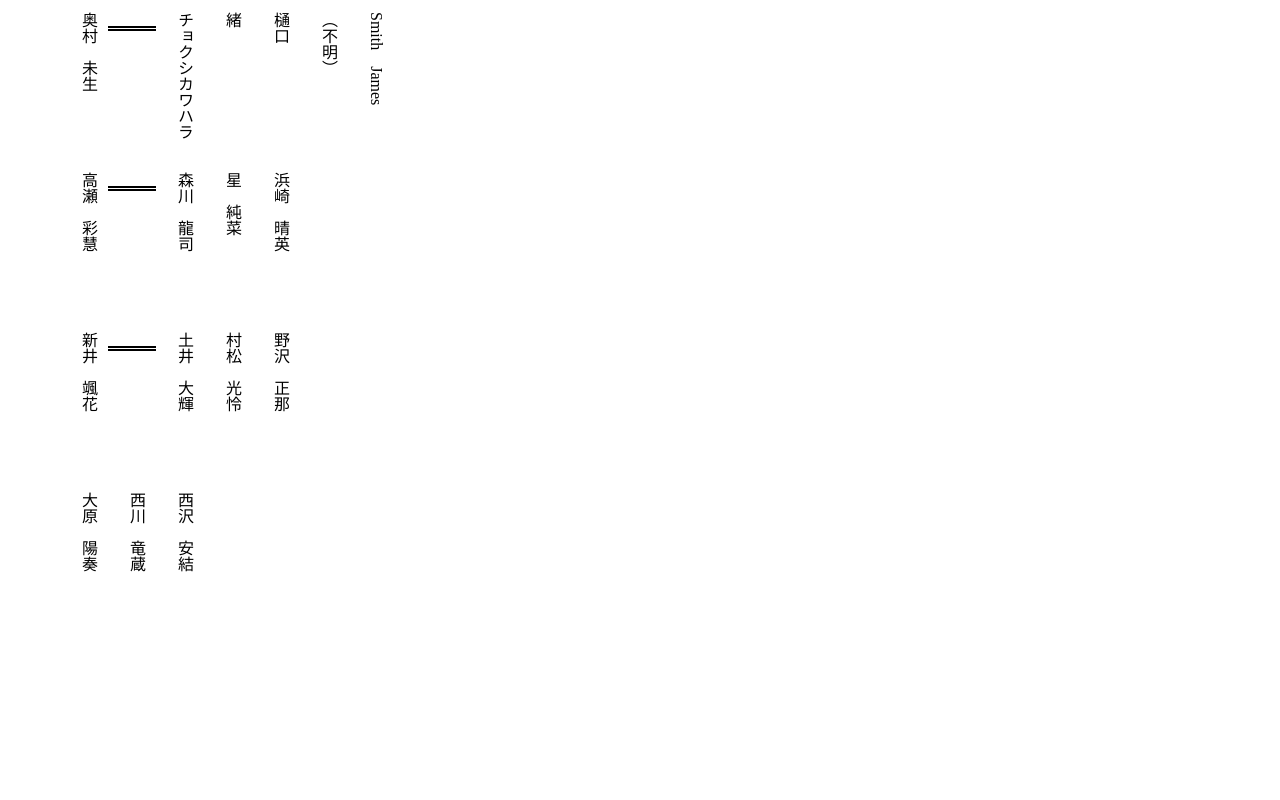
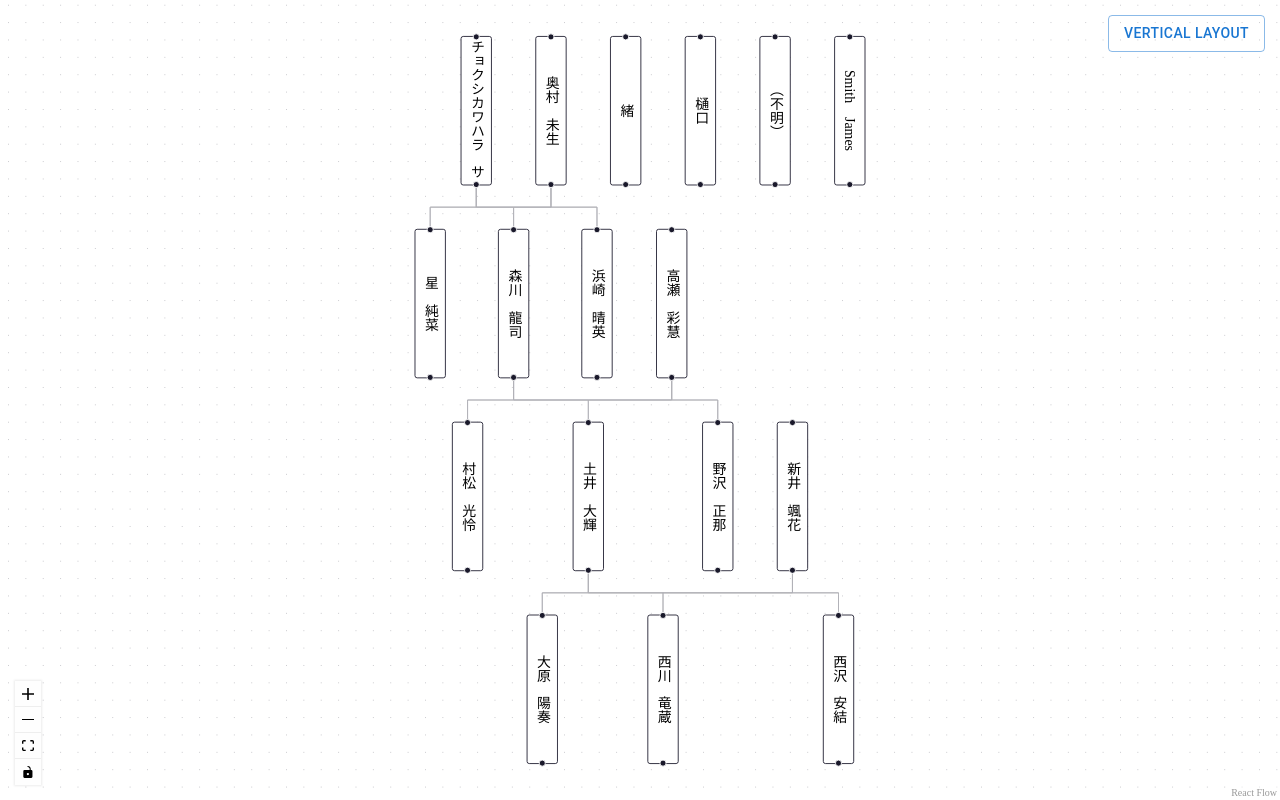
Before and after one commit to Densyakun/kakeizu, a React (Vite) app: page / in a window 1280 px wide. Built offline with nearby package versions, Linux system fonts and the light colour scheme; a web font is replaced by a local one.

Commit message:
React Flowでツリーを表示するように変更

```diff
--- a/lib/tree.ts
+++ b/lib/tree.ts
@@ -17,3 +17,15 @@ export type PersonType = {
 export function getPersonById(tree: FamilyTreeType, id: string) {
   return tree.people.find(person => person.id === id);
 }
+
+export function getDisplayNameText(person: PersonType) {
+  return !person.lastName && !person.firstName
+    ? getDisplayKanaNameText(person) || undefined
+    : (person.lastName ?? "") + (person.lastName && person.firstName ? "　" : "") + (person.firstName ?? "");
+}
+
+export function getDisplayKanaNameText(person: PersonType) {
+  return !person.lastNameKana && !person.firstNameKana
+    ? undefined
+    : (person.lastNameKana ?? "") + (person.lastNameKana && person.firstNameKana ? "　" : "") + (person.firstNameKana ?? "");
+}
--- a/package.json
+++ b/package.json
@@ -10,9 +10,11 @@
     "preview": "vite preview"
   },
   "dependencies": {
+    "@dagrejs/dagre": "^1.1.5",
     "@emotion/react": "^11.14.0",
     "@emotion/styled": "^11.14.0",
     "@mui/material": "^6.3.0",
+    "@xyflow/react": "^12.8.2",
     "react": "^18.3.1",
     "react-dom": "^18.3.1",
     "uuid": "^11.0.3",
--- a/src/App.css
+++ b/src/App.css
@@ -4,19 +4,12 @@
   font-style: normal;
 }
 
-.couple {
-  display: inline-block;
-  position: relative;
-  width: 32px;
+.react-flow__node-person {
+  padding: 4px;
+  border-radius: var(--xy-node-border-radius, var(--xy-node-border-radius-default));
+  font-size: 16px;
+  color: var(--xy-node-color, var(--xy-node-color-default));
+  text-align: center;
+  border: var(--xy-node-border, var(--xy-node-border-default));
+  background-color: var(--xy-node-background-color, var(--xy-node-background-color-default));
 }
-
-.couple:after {
-  content: '';
-  position: absolute;
-  height: 1px;
-  width: 48px;
-  top: 0px;
-  left: -8px;
-  border-top: solid 2px black;
-  border-bottom: solid 2px black;
-}
--- a/src/App.tsx
+++ b/src/App.tsx
@@ -1,6 +1,6 @@
 import { Container } from '@mui/material'
 import './App.css'
-import { Tree } from './components/Tree'
+import Tree from './components/Tree'
 
 function App() {
   return (
--- a/src/components/Tree.tsx
+++ b/src/components/Tree.tsx
@@ -1,125 +1,18 @@
-import { state } from "@/lib/state";
-import { FamilyTreeType, getPersonById, PersonType } from "@/lib/tree";
-import { Box, Stack, Tooltip } from "@mui/material";
-import { ReactNode } from "react";
-import { useSnapshot } from "valtio";
+import Dagre from '@dagrejs/dagre';
+import { state } from '@/lib/state';
+import { FamilyTreeType, getDisplayKanaNameText, getDisplayNameText, PersonType } from '@/lib/tree';
+import { useCallback } from 'react';
+import { ReactFlow, type Node, type Edge, Panel, ReactFlowProvider, useNodesState, useEdgesState, Background, Controls, type NodeProps, Handle, Position } from '@xyflow/react';
+import '@xyflow/react/dist/style.css';
+import { useSnapshot } from 'valtio';
+import { Box, Button, Stack, Tooltip } from '@mui/material';
 
-function getDisplayNameText(person: PersonType) {
-  return !person.lastName && !person.firstName
-    ? getDisplayKanaNameText(person) || undefined
-    : (person.lastName ?? "") + (person.lastName && person.firstName ? "　" : "") + (person.firstName ?? "");
-}
+const nodeWidth = 36;
+const nodeHeight = 172;
 
-function getDisplayKanaNameText(person: PersonType) {
-  return !person.lastNameKana && !person.firstNameKana
-    ? undefined
-    : (person.lastNameKana ?? "") + (person.lastNameKana && person.firstNameKana ? "　" : "") + (person.firstNameKana ?? "");
-}
+const PersonNode = ({ data }: NodeProps) => {
+  const person: PersonType = (data as any).person;
 
-function getRow(tree: FamilyTreeType, person: PersonType, loopPath: string[] = []): number {
-  if (
-    !person.fatherId && !person.motherId
-    || loopPath.find(person1Id => person1Id === person.id)
-  ) return 0;
-
-  loopPath.push(person.id);
-
-  const father = person.fatherId ? getPersonById(tree, person.fatherId) : undefined;
-  const mother = person.motherId ? getPersonById(tree, person.motherId) : undefined;
-
-  return Math.max(
-    father ? getRow(tree, father, loopPath) : 0,
-    mother ? getRow(tree, mother, loopPath) : 0
-  ) + 1;
-}
-
-export function Tree() {
-  const { tree } = useSnapshot(state);
-
-  // 縦の順番を並び替える
-  const peopleRows: PersonType[][] = [];
-  tree.people.forEach(person => {
-    const row = getRow(state.tree, person);
-
-    if (!peopleRows[row]) peopleRows[row] = [];
-
-    peopleRows[row].push(person);
-  });
-
-  // 両親の順番を並び替え、コンポーネントを作成する
-  const rowComponents: ReactNode[][] = [];
-  for (let row = peopleRows.length - 1; 0 <= row; row--) {
-    if (!rowComponents[row]) rowComponents[row] = [];
-    const components: ReactNode[] = rowComponents[row];
-
-    while (peopleRows[row].length) {
-      const person = peopleRows[row][0];
-
-      let fatherRow = -1;
-      let fatherIndex = -1;
-      for (let row1 = row - 1; 0 <= row1; row1--) {
-        fatherRow = row1;
-        fatherIndex = peopleRows[row1].findIndex(person1 => person1.id === person.fatherId);
-        if (0 <= fatherIndex) break;
-      }
-
-      let motherRow = -1;
-      let motherIndex = -1;
-      for (let row1 = row - 1; 0 <= row1; row1--) {
-        motherRow = row1;
-        motherIndex = peopleRows[row1].findIndex(person1 => person1.id === person.motherId);
-        if (0 <= motherIndex) break;
-      }
-
-      if (0 <= fatherIndex && 0 <= motherIndex) {
-        if (!rowComponents[row - 1]) rowComponents[row - 1] = [];
-        rowComponents[row - 1].push(
-          <Couple
-            key={peopleRows[fatherRow][fatherIndex].id}
-            man={peopleRows[fatherRow][fatherIndex]}
-            woman={peopleRows[motherRow][motherIndex]}
-          />
-        );
-        peopleRows[fatherRow].splice(fatherIndex, 1);
-        if (fatherRow === motherRow)
-          peopleRows[motherRow].splice(motherIndex - 1, 1);
-        else
-          peopleRows[motherRow].splice(motherIndex, 1);
-      }
-
-      components.push(<Person key={person.id} person={person} />);
-      peopleRows[row].splice(0, 1);
-    }
-  }
-
-  return <Stack spacing={1}>
-    {rowComponents.map((components, row) =>
-      <Stack key={row} direction="row" spacing={1}>
-        {components}
-      </Stack>
-    )}
-  </Stack>;
-}
-
-function Couple({ man, woman }: { man: PersonType, woman: PersonType }) {
-  return <Stack direction="row" spacing={1}>
-    <Person person={woman} />
-    <Box sx={{
-      p: 0.5,
-      display: "inline-flex",
-    }}>
-      <Box sx={{
-        width: 32,
-        height: 144,
-      }}>
-        <span className="couple" />
-      </Box>
-    </Box>
-    <Person person={man} />
-  </Stack>;
-}
-
-function Person({ person }: { person: PersonType }) {
   const tooltip: string[] = [];
 
   if (person.isMan !== undefined) tooltip.push(`性別: ${person.isMan ? "男" : "女"}`);
@@ -127,34 +20,140 @@ function Person({ person }: { person: PersonType }) {
   const kana = getDisplayKanaNameText(person);
   if (kana) tooltip.push(` カナ: ${kana}`);
 
-  // TODO For debug
-  if (person.fatherId) {
-    const fatherName = getDisplayNameText(getPersonById(state.tree, person.fatherId)!);
-    tooltip.push(` 父: ${fatherName || "（姓名不明）"}`);
-  }
-  if (person.motherId) {
-    const motherName = getDisplayNameText(getPersonById(state.tree, person.motherId)!);
-    tooltip.push(` 母: ${motherName || "（姓名不明）"}`);
-  }
-
   if (person.description) tooltip.push(` 説明: ${person.description}`);
 
   return <Tooltip title={tooltip.join(", ")}>
     <Box sx={{
-      p: 0.5,
+      width: "100%",
+      height: "100%",
+      justifyContent: "center",
       display: "inline-flex",
+      overflowY: "scroll",
+      overflowX: "clip",
     }}>
       <Box className="hina-mincho-regular" sx={{
         msWritingMode: "vertical-rl",
         writingMode: "vertical-rl",
-        overflow: "scroll",
-        width: 32,
-        height: 144,
         whiteSpace: "nowrap",
         marginX: "auto",
       }}>
         {getDisplayNameText(person) || "（不明）"}
       </Box>
+      <Handle type="target" position={Position.Top} />
+      <Handle type="source" position={Position.Bottom} />
     </Box>
   </Tooltip>;
+};
+
+const nodeTypes = {
+  person: PersonNode,
+};
+
+function createInitialFlow(tree: FamilyTreeType): [Node[], Edge[]] {
+  const initialNodes: Node[] = [];
+
+  const initialEdges: Edge[] = [];
+
+  tree.people.forEach(person => {
+    initialNodes.push({
+      id: person.id,
+      type: 'person',
+      width: nodeWidth,
+      height: nodeHeight,
+      position: { x: 0, y: 0 },
+      data: { person },
+    });
+
+    if (person.fatherId)
+      initialEdges.push({
+        id: `${person.fatherId}-${person.id}`,
+        source: person.fatherId,
+        target: person.id,
+        type: 'step',
+      });
+
+    if (person.motherId)
+      initialEdges.push({
+        id: `${person.motherId}-${person.id}`,
+        source: person.motherId,
+        target: person.id,
+        type: 'step',
+      });
+  });
+
+  return [initialNodes, initialEdges];
 }
+
+const getLayoutedElements = (nodes: Node[], edges: Edge[], options: { direction: string }) => {
+  const g = new Dagre.graphlib.Graph().setDefaultEdgeLabel(() => ({}));
+  g.setGraph({ rankdir: options.direction });
+
+  edges.forEach((edge) => g.setEdge(edge.source, edge.target));
+  nodes.forEach((node) =>
+    g.setNode(node.id, {
+      ...node,
+      width: nodeWidth,
+      height: nodeHeight,
+    }),
+  );
+
+  Dagre.layout(g);
+
+  return {
+    nodes: nodes.map((node) => {
+      const position = g.node(node.id);
+      const x = position.x - (node.measured?.width ?? 0) / 2;
+      const y = position.y - (node.measured?.height ?? 0) / 2;
+
+      return { ...node, position: { x, y } };
+    }),
+    edges,
+  };
+};
+
+const LayoutFlow = () => {
+  const { tree } = useSnapshot(state);
+
+  const { nodes: initialNodes, edges: initialEdges } = getLayoutedElements(...createInitialFlow(tree as FamilyTreeType), { direction: 'TB' });
+
+  const [nodes, setNodes] = useNodesState(initialNodes);
+  const [edges, setEdges] = useEdgesState(initialEdges);
+
+  const onLayout = useCallback(
+    (direction: string) => {
+      const layouted = getLayoutedElements(nodes, edges, { direction });
+
+      setNodes([...layouted.nodes]);
+      setEdges([...layouted.edges]);
+    },
+    [nodes, edges],
+  );
+
+  return (
+    <ReactFlow
+      nodes={nodes}
+      edges={edges}
+      nodeTypes={nodeTypes}
+      fitView
+    >
+      <Background />
+      <Controls />
+      <Panel position="top-right">
+        <Stack direction="row" spacing={1}>
+          <Button variant='outlined' onClick={() => onLayout('TB')}>vertical layout</Button>
+          {/*<Button variant='outlined' onClick={() => onLayout('LR')}>horizontal layout</Button>*/}
+        </Stack>
+      </Panel>
+    </ReactFlow>
+  );
+};
+
+export default function Tree() {
+  return (
+    <div style={{ height: '100%', width: '100%', position: 'absolute', left: 0, top: 0 }}>
+      <ReactFlowProvider>
+        <LayoutFlow />
+      </ReactFlowProvider>
+    </div>
+  );
+}
```
Also changed, not shown: 1 other file (tests, documents, lock files or other folders).
